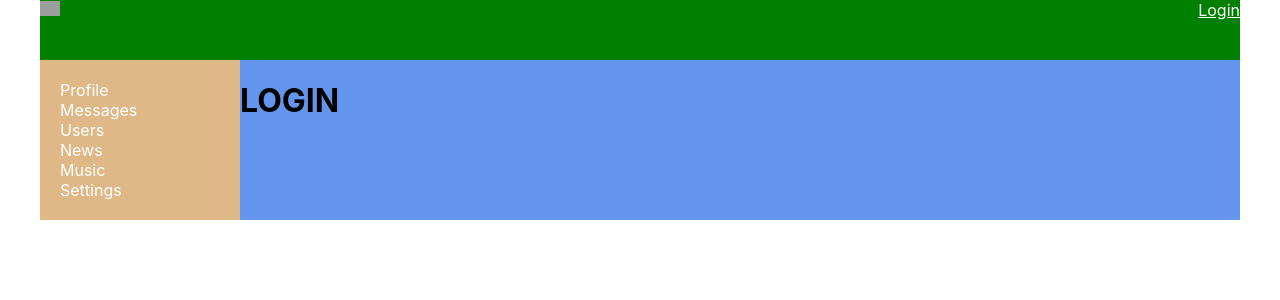
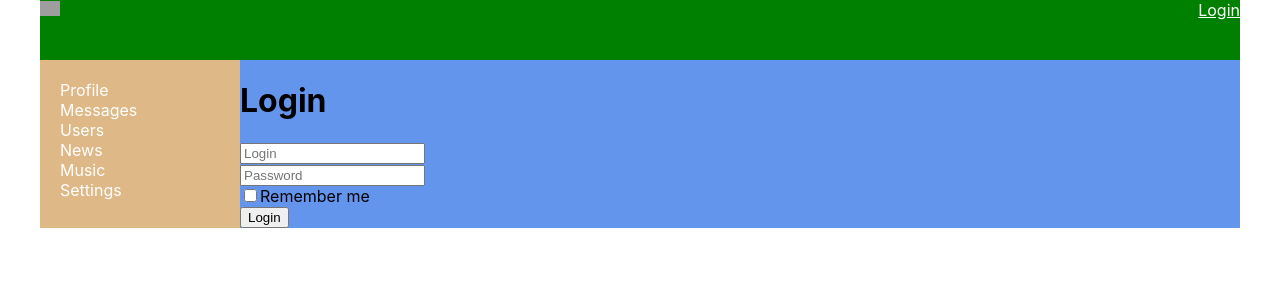
Before and after one commit to AntonUA86/React-Kam, a React (Create React App) app: page /login in a window 1280 px wide. Shown: the top 300 px of the page. Built offline with nearby package versions, Linux system fonts and the light colour scheme; no server answers; grey boxes are pictures that could not be loaded.

Commit message:
feat:redux-form (75)

```diff
--- a/package.json
+++ b/package.json
@@ -10,6 +10,7 @@
     "react-router-dom": "^5.2.0",
     "react-scripts": "^3.4.1",
     "redux": "^4.0.5",
+    "redux-form": "^8.3.6",
     "redux-thunk": "^2.3.0"
   },
   "scripts": {
--- a/src/components/Login/Login.jsx
+++ b/src/components/Login/Login.jsx
@@ -1,7 +1,42 @@
-import React from 'react';
+import React from "react";
+import { reduxForm, Field } from "redux-form";
 
+const LoginForm = (props) => {
+  return (
+    <div>
+      <form onSubmit={props.handleSubmit}>
+        <div>
+          <Field placeholder={"Login"} name={"Login"} component={"input"} />
+        </div>
+        <div>
+          <Field
+            placeholder={"Password"}
+            name={"Password"}
+            component={"input"}
+          />
+        </div>
+        <div>
+          <Field type={"checkbox"} name={"checkbox"} component={"input"} />
+          Remember me
+        </div>
+        <div>
+          <button>Login</button>
+        </div>
+      </form>
+    </div>
+  );
+};
+const LoginReduxForm = reduxForm({
+  form: "login",
+})(LoginForm);
 const Login = (props) => {
-    return <h1>LOGIN</h1>
-}
+  const onSubmit = (formData) => {};
+  return (
+    <div>
+      <h1>Login</h1>
+      <LoginReduxForm onSubmit={onSubmit} />
+    </div>
+  );
+};
 
 export default Login;
--- a/src/redux/redux-store.js
+++ b/src/redux/redux-store.js
@@ -5,6 +5,7 @@
 import usersReducer from "./users-reducer";
 import authReducer from "./auth-reducer";
 import thunkMiddleware from "redux-thunk";
+import { reducer as formReducer } from "redux-form";
 
 let reducers = combineReducers({
   profilePage: profileReducer,
@@ -12,6 +13,7 @@
   sidebar: sidebarReducer,
   usersPage: usersReducer,
   auth: authReducer,
+  form: formReducer,
 });
 
 let store = createStore(reducers, applyMiddleware(thunkMiddleware));
```
Also changed, not shown: 1 other file (tests, documents, lock files or other folders).
